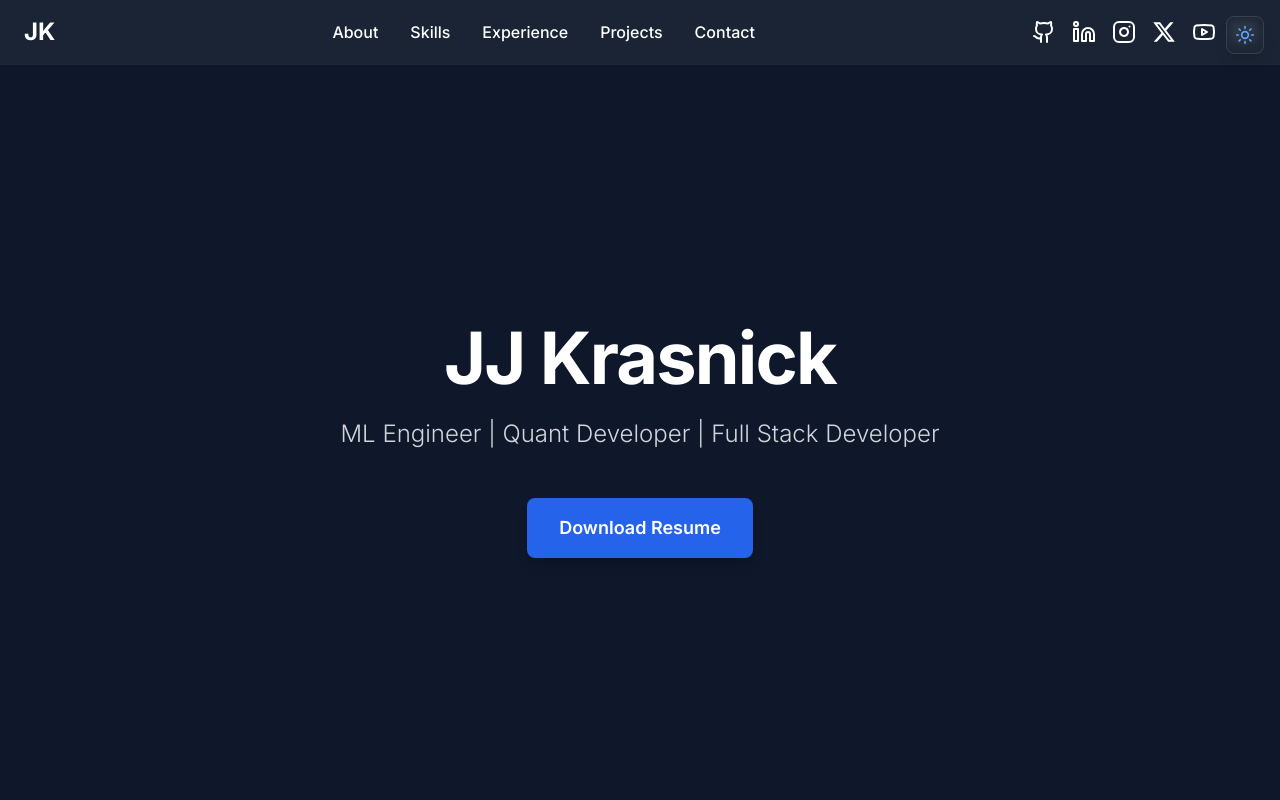
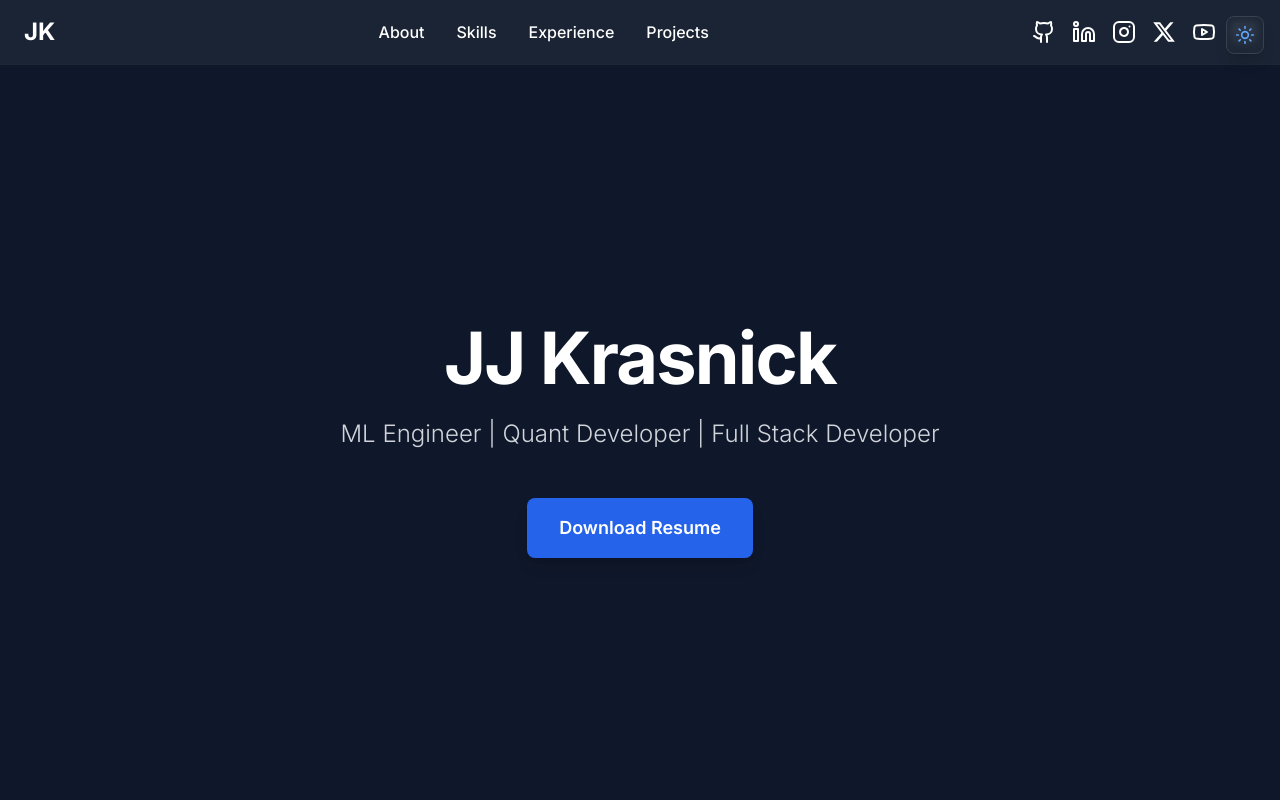
Before and after one commit to jjkrasnick/jjkrasnick.github.io, a React (Vite) app: page / in a window 1280 px wide. Shown: the top 800 px of the page. Built offline with nearby package versions, Linux system fonts and the light colour scheme.

Commit message:
Update Header.tsx

```diff
--- a/src/components/Header.tsx
+++ b/src/components/Header.tsx
@@ -14,7 +14,7 @@ export function Header() {
           </a>
 
           <div className="hidden md:flex items-center space-x-8">
-            {['About', 'Skills', 'Experience', 'Projects', 'Contact'].map((item) => (
+            {['About', 'Skills', 'Experience', 'Projects'].map((item) => (
               <a
                 key={item}
                 href={`/${item.toLowerCase()}`}
```
